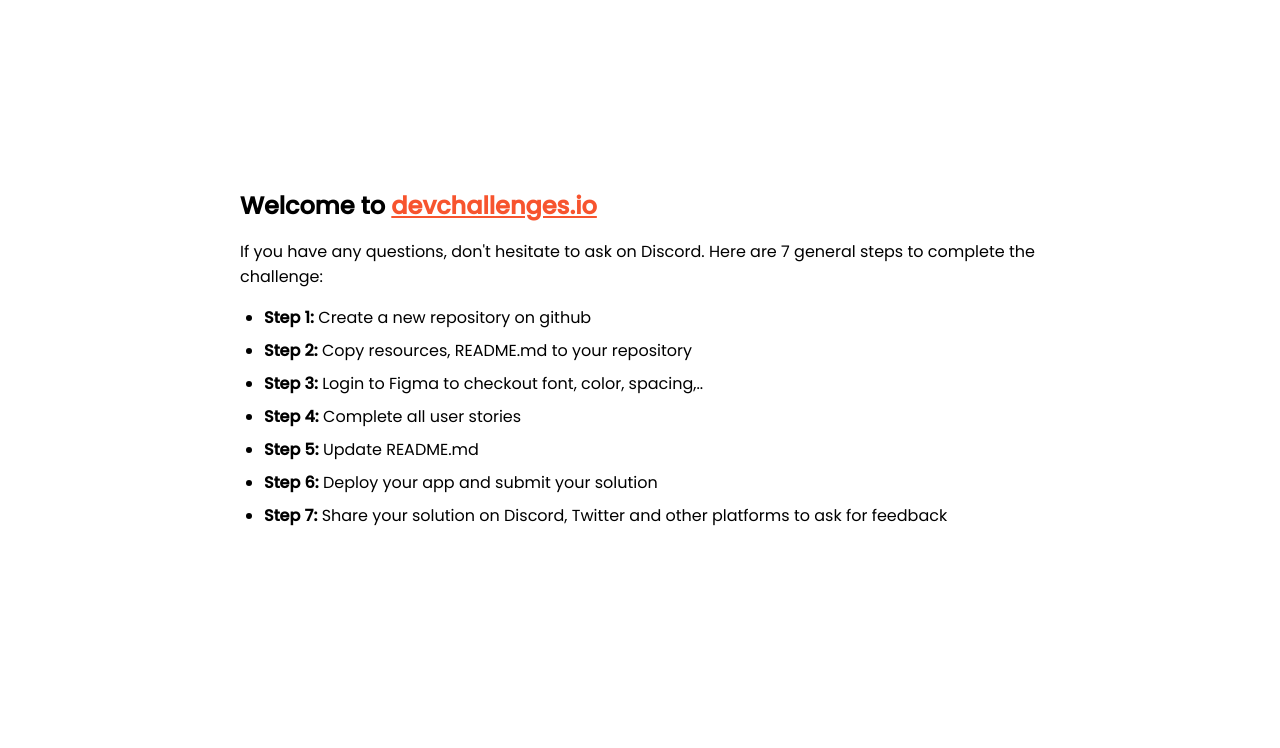
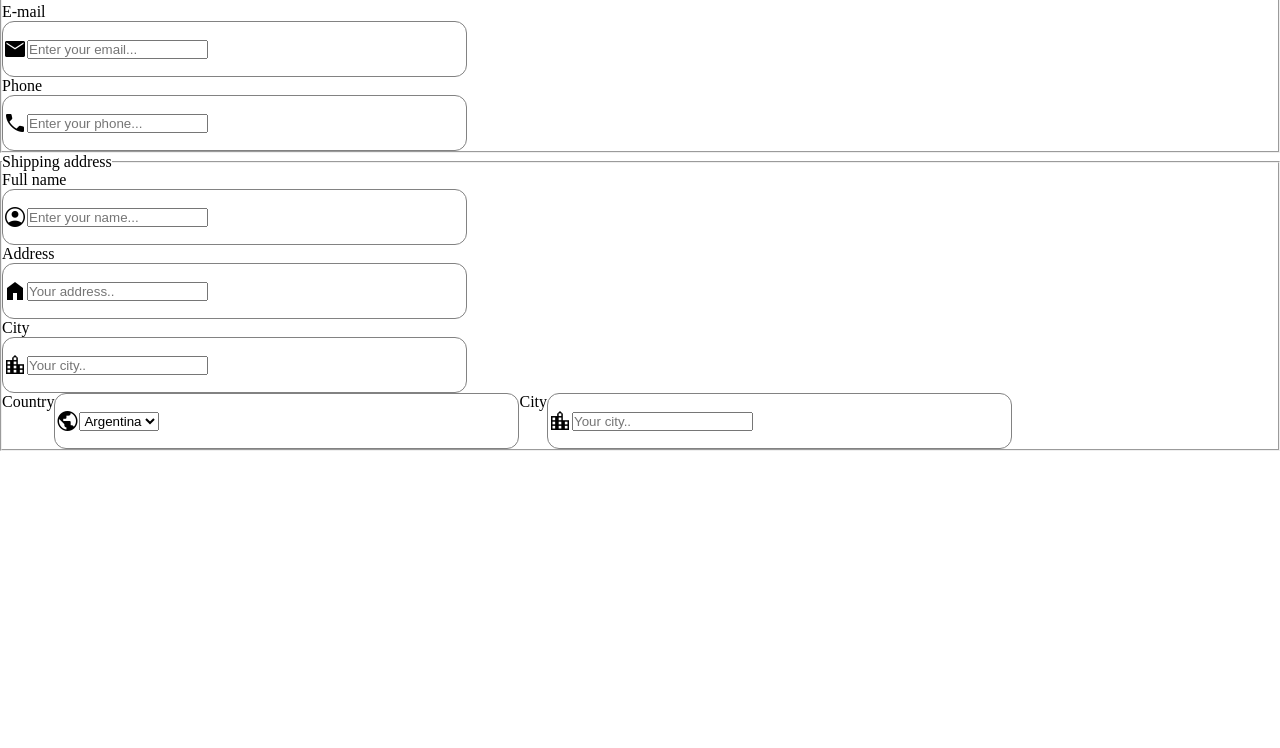
Before and after one commit to DevChallenges-SLG/checkout_page, a plain HTML site: page index.html in a window 1280 px wide. Shown: the part 52-800 px from the top of the page. Drawn offline with nearby package versions, Linux system fonts and the light colour scheme.

Commit message:
Se avanzó con parte de la estructura html del challenge

```diff
--- a/index.html
+++ b/index.html
@@ -1,95 +1,133 @@
 <!DOCTYPE html>
 <html lang="en">
   <head>
-    <meta charset="utf-8" />
+    <meta charset="UTF-8" />
     <meta
       name="viewport"
-      content="width=device-width, initial-scale=1,
-  maximum-scale=5"
+      content="width=device-width, initial-scale=1.0"
     />
-
-    <link rel="icon" href="devchallenges.png" />
-
     <link
       rel="shortcut icon"
+      href="./images/devchallenges.png"
       type="image/x-icon"
-      href="https://devchallenges.io/"
     />
-
+    <title>My checkout page</title>
     <link
-      href="https://fonts.googleapis.com/css2?family=Poppins:wght@400;500&display=swap"
+      rel="preconnect"
+      href="https://fonts.googleapis.com"
+    />
+    <link
+      rel="preconnect"
+      href="https://fonts.gstatic.com"
+      crossorigin
+    />
+    <link
+      href="https://fonts.googleapis.com/css2?family=Montserrat:wght@600;700&display=swap"
       rel="stylesheet"
     />
-
-    <title>Devchallenges</title>
-
-    <style>
-      body {
-        font-family: "Poppins", sans-serif;
-      }
-
-      ul {
-        padding-left: 24px;
-      }
-
-      li {
-        margin-bottom: 8px;
-      }
-
-      .welcome {
-        max-width: 800px;
-        margin: 0 auto;
-      }
-
-      .welcome-text {
-        margin-top: 30vh;
-        font-weight: 500;
-      }
-
-      .welcome-text p {
-        font-size: 1rem;
-        font-weight: 400;
-      }
-
-      .welcome-text h1 {
-        font-size: 1.5rem;
-      }
-
-      .welcome-text a {
-        color: #f7542e;
-      }
-    </style>
+    <link
+      rel="stylesheet"
+      href="https://fonts.googleapis.com/css2?family=Material+Symbols+Outlined:opsz,wght,FILL,GRAD@20..48,100..700,0..1,-50..200"
+    />
+    <link
+      rel="stylesheet"
+      href="styles.css"
+    />
   </head>
   <body>
-    <div class="welcome">
-      <div class="welcome-text">
-        <h1>
-          Welcome to
-          <a href="https://devchallenges.io/" target="_blank"
-            >devchallenges.io</a
-          >
-        </h1>
-
-        <p>
-          If you have any questions, don't hesitate to ask on Discord. Here are
-          7 general steps to complete the challenge:
-        </p>
-      </div>
-
-      <ul>
-        <li><b>Step 1:</b> Create a new repository on github</li>
-        <li><b>Step 2:</b> Copy resources, README.md to your repository</li>
-        <li>
-          <b>Step 3:</b> Login to Figma to checkout font, color, spacing,..
-        </li>
-        <li><b>Step 4:</b> Complete all user stories</li>
-        <li><b>Step 5:</b> Update README.md</li>
-        <li><b>Step 6:</b> Deploy your app and submit your solution</li>
-        <li>
-          <b>Step 7:</b> Share your solution on Discord, Twitter and other
-          platforms to ask for feedback
-        </li>
-      </ul>
-    </div>
+    <main>
+      <h1>Checkout</h1>
+      <form>
+        <fieldset>
+          <legend>Contact infomation</legend>
+          <p>
+            <label for="email">E-mail</label>
+            <div class="input-wrapper">
+            <span class="material-symbols-outlined"> mail </span>
+            <input
+              type="email"
+              name="email"
+              id="email"
+              placeholder="Enter your email..."
+            />
+          </div>
+          </p>
+          <p>
+            <label for="phone">Phone</label>
+            <div class="input-wrapper">
+            <span class="material-symbols-outlined"> call </span>
+            <input
+              type="tel"
+              name="phone"
+              id="phone"
+              placeholder="Enter your phone..."
+            />
+          </div>
+          </p>
+        </fieldset>
+        <fieldset>
+          <legend>Shipping address</legend>
+          <p>
+            <label for="full-name">Full name</label>
+            <div class="input-wrapper">
+            <span class="material-symbols-outlined">account_circle</span>
+            <input
+              type="text"
+              name="full-name"
+              id="full-name"
+              placeholder="Enter your name..."
+            />
+          </div>
+          </p>
+          <p>
+            <label for="address">Address</label>
+            <div class="input-wrapper">
+              <span class="material-symbols-outlined"> home </span>
+              <input
+              type="text"
+              name="address"
+              id="address"
+              placeholder="Your address.."
+              />
+            </div>
+          </p>
+          <p>
+            <label for="city">City</label>
+            <div class="input-wrapper">
+              <span class="material-symbols-outlined"> location_city </span>
+              <input
+              type="text"
+              name="city"
+              id="city"
+              placeholder="Your city.."
+              />
+            </div>
+          </p>
+          <div class="row">
+          <p>
+            <label for="Country">Country</label>
+            <div class="input-wrapper">
+              <span class="material-symbols-outlined"> public </span>
+              <select name="country" id="country">
+                <option value="Argentina">Argentina</option>
+              </select>
+            </div>
+          </p>
+          <p>
+            <label for="city">City</label>
+            <div class="input-wrapper">
+              <span class="material-symbols-outlined"> location_city </span>
+              <input
+              type="text"
+              name="city"
+              id="city"
+              placeholder="Your city.."
+              />
+            </div>
+          </p>
+        </div>
+        </fieldset>
+      </form>
+    </main>
   </body>
 </html>
--- a/styles.css
+++ b/styles.css
@@ -0,0 +1,28 @@
+:root {
+  --gray-3: #828282;
+}
+* {
+  margin: 0;
+  padding: 0;
+  box-sizing: border-box;
+}
+
+.material-symbols-outlined {
+  font-variation-settings: 'FILL' 1, 'wght' 400, 'GRAD' 0, 'opsz' 48;
+}
+label {
+  display: flex;
+  justify-content: flex-start;
+  align-items: flex-end;
+}
+.input-wrapper {
+  display: flex;
+  align-items: center;
+  width: 465px;
+  height: 56px;
+  border-radius: 12px;
+  border: 1px solid var(--gray-3, #828282);
+}
+.row {
+  display: flex;
+}
```
